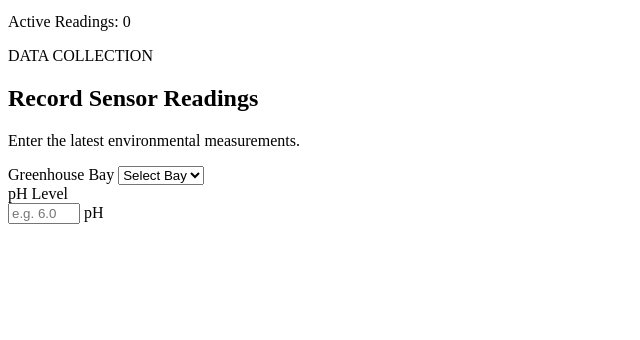
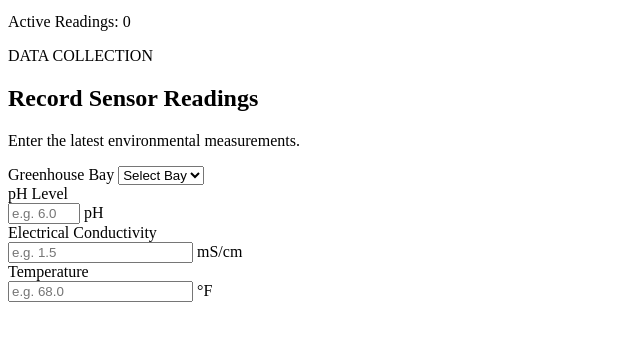
Before and after one commit to m-mastronardi/bloomsense-dashboard, a plain HTML site: page index.html in a window 1280 px wide. Shown: the part 128-468 px from the top of the page, without its empty margins (0-640 px from the left). Drawn offline with Linux system fonts and the light colour scheme.

Commit message:
Feature: Main dashboard (ph level, electric conductivity, temperature)

```diff
--- a/index.html
+++ b/index.html
@@ -79,6 +79,41 @@
         </div>
 
         <!--Electrical Conductivity-->
+        <div class="form-group">
+          <label for="ec">Electrical Conductivity</label>
+          <div class="input-with-unit">
+            <input
+              id="ec"
+              name="ec"
+              type="number"
+              min="0"
+              step="0.1"
+              placeholder="e.g. 1.5"
+              required
+            />
+            <span>mS/cm</span>
+          </div>
+          <small id="ec-error" class="field-error"></small>
+        </div>
+
+        <!-- Temperature -->
+        <div class="form-group">
+          <label for="temp">Temperature</label>
+          <div class="input-with-unit">
+            <input
+              id="temp"
+              name="temp"
+              type="number"
+              step="0.1"
+              placeholder="e.g. 68.0"
+              required
+            />
+            <span>°F</span>
+          </div>
+          <small id="temp-error" class="field-error"></small>
+        </div>
+
+        <!-- Relative Humidity -->
       </form>
     </section>
   </main>
```
